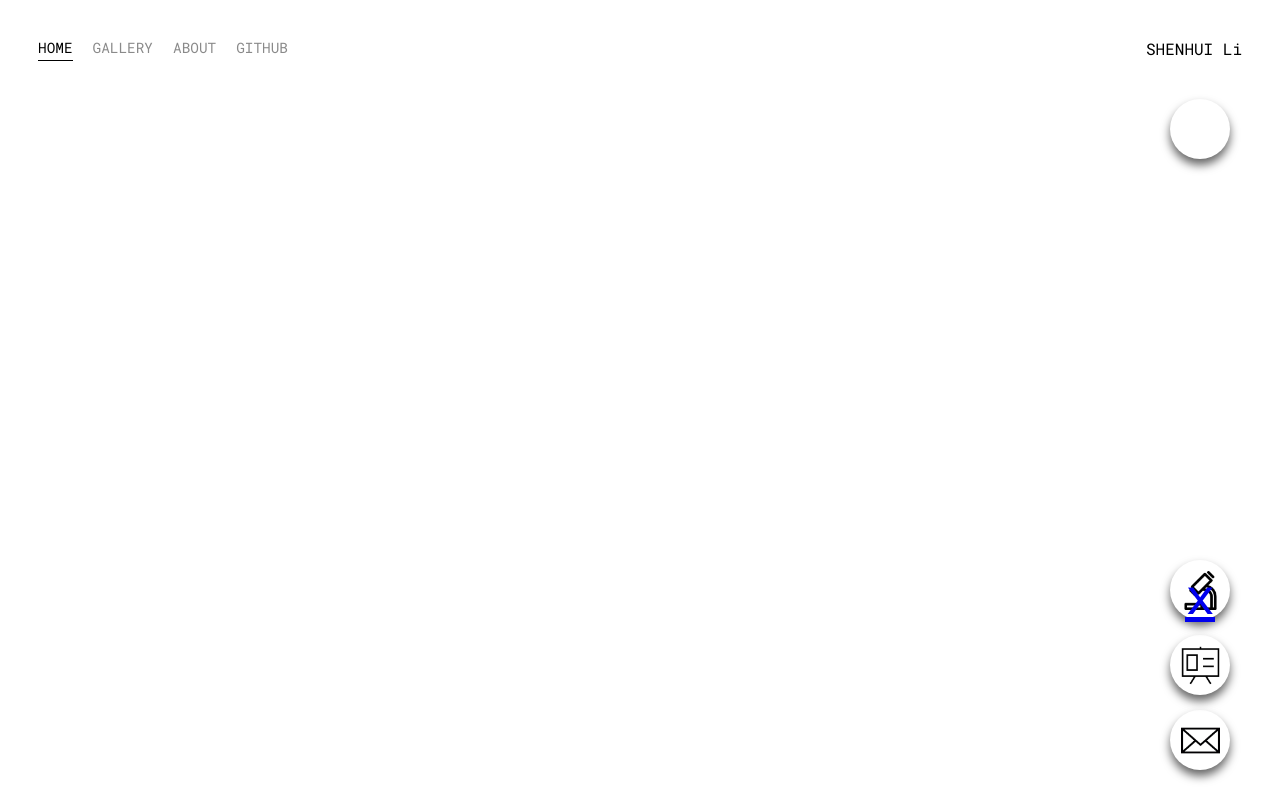
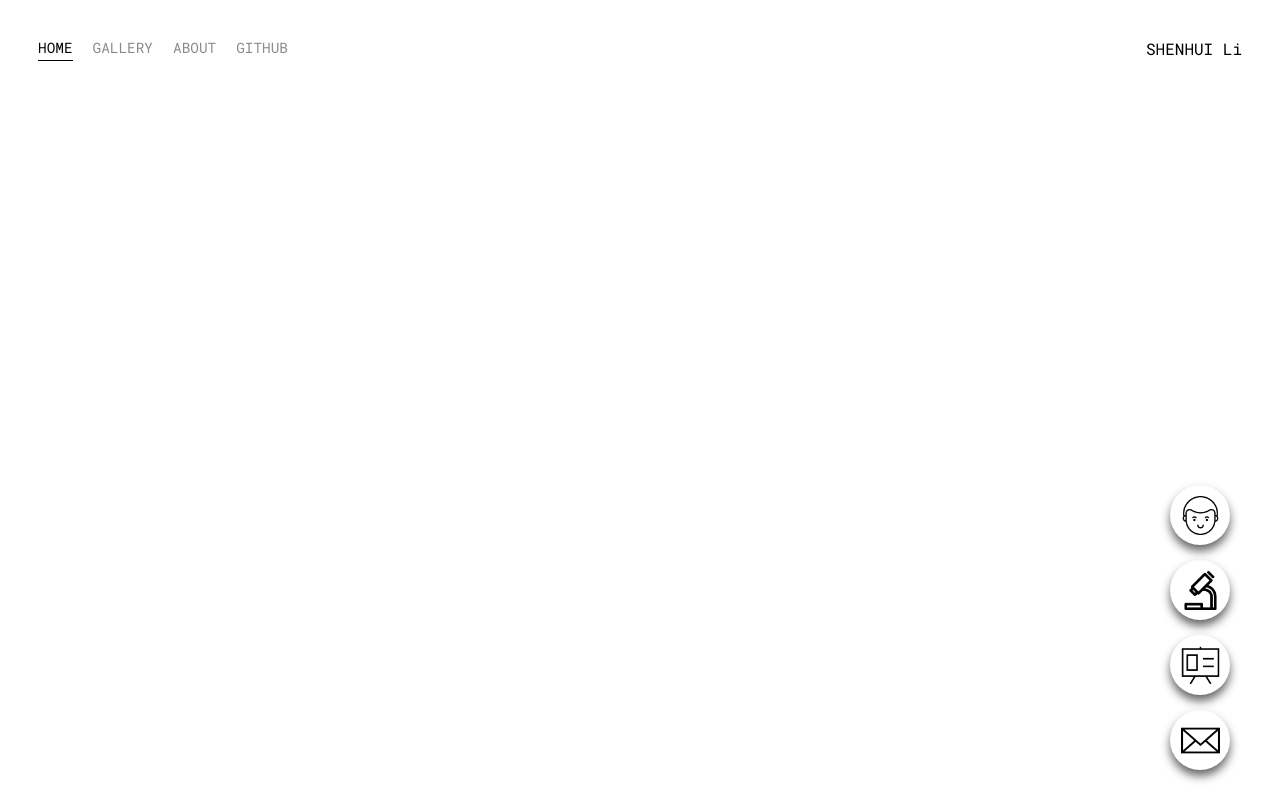
Before and after one commit to Nosilil/shenhui_li_portfolio, a plain HTML site: page index.html in a window 1280 px wide. Drawn offline with Linux system fonts and the light colour scheme.

Commit message:
hyperlinks now functional

```diff
--- a/index.html
+++ b/index.html
@@ -37,16 +37,20 @@
         <!-- FAB  -->
         <div class="fab">
             <div class="who_am_i_icon">
-                <a href="#wai"></a>
+                <a href="#wai"
+                style="text-decoration: none">&nbsp</a>
             </div>
             <div class="past_projects_icon">
-                <a href="#pp">x</a>
+                <a href="#pp"
+                style="text-decoration: none">&nbsp</a>
             </div>
             <div class="work_experience_icon">
-                <a href="#we"></a>
+                <a href="#we"
+                style="text-decoration: none">&nbsp</a>
             </div>
             <div class="contact_icon">
-                <a href="#contact"></a>
+                <a href="#contact"
+                style="text-decoration: none">&nbsp</a>
             </div>
         </div>
 
--- a/styles.css
+++ b/styles.css
@@ -145,7 +145,7 @@
     right: 50px;/*
     bottom: 50px; */
 
-   transition: all 0.1s ease-in-out;
+    transition: all 0.1s ease-in-out;
  }
 
  .fab:hover  > div {
@@ -153,10 +153,11 @@
     transform: scale(1.05);
  }
 
- .who_am_i_icon [href*='facebook.com']{
+ .who_am_i_icon{
     bottom: 255px;
     background-image: url('logo/who_am_i_2.png');
-    background: url()
+    text-decoration: none;
+
  }
  .past_projects_icon{
     bottom: 180px;
```
